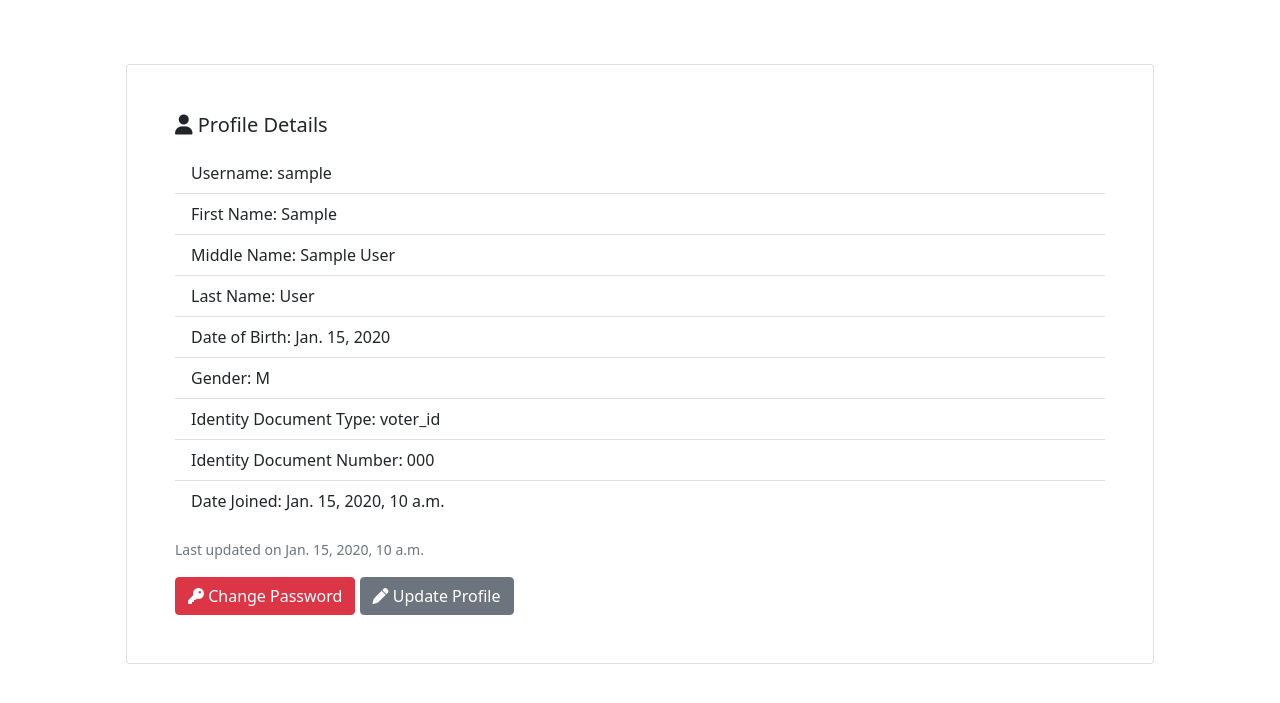
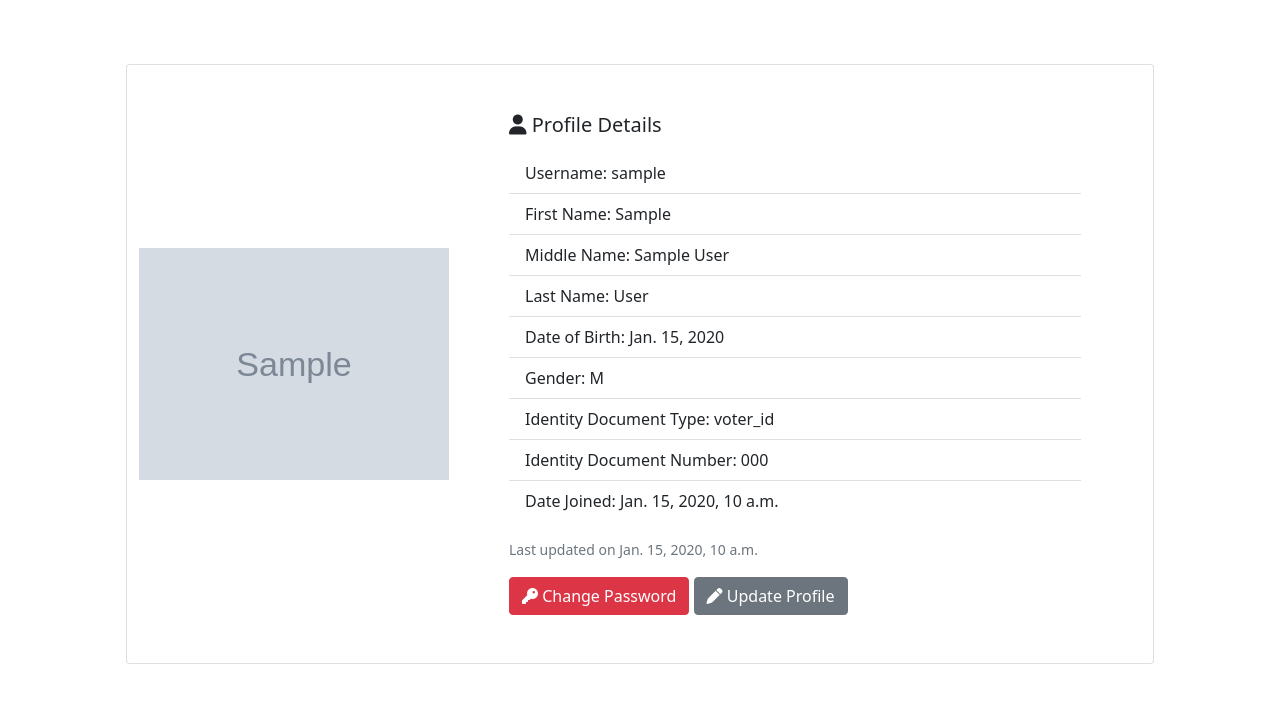
Before and after one commit to Prabin-Kumar-Baniya-NP/Vaccination-Management-System, a Django app: page /accounts/profile-view/ in a window 1280 px wide. Shown: the part 56-759 px from the top of the page. Run offline with Django 4.2, Linux system fonts and the light colour scheme; a user stored in the database is signed in; tables that the repository leaves empty hold one stand-in row (values such as "Sample post"); grey boxes marked "Sample" are stand-in pictures; some libraries are stand-ins or nearby versions.

Commit message:
Added Photo Field in Form and templates

```diff
--- a/mysite/static/css/styles.css
+++ b/mysite/static/css/styles.css
@@ -1,15 +1,17 @@
-.profile-image{
-    max-height: 450px;
-    width: auto;
+.profile-image img {
+  height: auto;
+  width: 100%;
 }
-a, .nav-btn-link{
-    text-decoration: none;
-    color: #000000;
+a,
+.nav-btn-link {
+  text-decoration: none;
+  color: #000000;
 }
-.btn-link{
-    text-decoration: none;
-    color: #ffffff;
+.btn-link {
+  text-decoration: none;
+  color: #ffffff;
 }
-.nav-btn-link:hover, .btn-link:hover{
-    color: #ffffff;
+.nav-btn-link:hover,
+.btn-link:hover {
+  color: #ffffff;
 }
--- a/mysite/user/apps.py
+++ b/mysite/user/apps.py
@@ -4,3 +4,7 @@ from django.apps import AppConfig
 class UserConfig(AppConfig):
     default_auto_field = 'django.db.models.BigAutoField'
     name = 'user'
+
+    def ready(self):
+        from . import signals
+        return super().ready()
--- a/mysite/user/models.py
+++ b/mysite/user/models.py
@@ -1,4 +1,3 @@
-from email.policy import default
 from django.db import models
 from django.contrib.auth.models import AbstractBaseUser, PermissionsMixin
 from django.contrib.auth.base_user import BaseUserManager
--- a/mysite/user/templates/user/profile-update.html
+++ b/mysite/user/templates/user/profile-update.html
@@ -4,7 +4,7 @@
 {% endblock title %}
 {% block content %}
 <div class="m-sm-2 p-sm-2 m-md-4 p-md-4">
-    <form method="POST" action="">
+    <form method="POST" action="" enctype="multipart/form-data">
       {% csrf_token %} {% for field in form %}
       <div class="mb-2 row">
         {{ field.errors }} {{ field.label_tag }}
--- a/mysite/user/templates/user/profile-view.html
+++ b/mysite/user/templates/user/profile-view.html
@@ -7,8 +7,11 @@
 <div class="m-sm-2 p-sm-2 m-md-4 p-md-4">
     <div class="card mb-3">
         <div class="row g-0">
-          <div class="col-12">
-            <div class="card-body m-sm-2 p-sm-2 m-md-4 p-md-4">
+            <div class="col-12 row">
+                <div class="profile-image col-4 d-flex align-items-center justify-content-center">
+                    <img src={{ user.photo.url }} alt="Profile Picture">
+                </div>
+                <div class="card-body col-6 m-sm-2 p-sm-2 m-md-4 p-md-4">
                     <h5 class="card-title"><i class="fa-solid fa-user"></i> Profile Details</h5>
                     <p class="card-text">
                     <ul class="list-group list-group-flush">
@@ -44,10 +47,12 @@
                     <p class="card-text"><small class="text-muted">Last updated on {{user.last_updated}}</small></p>
                     <div class="link-container">
                         <button class="btn btn-danger">
-                    <a href="{% url 'accounts:change-password' %}" class="btn-link"><i class="fa-solid fa-key"></i> Change Password</a>
+                            <a href="{% url 'accounts:change-password' %}" class="btn-link"><i
+                                    class="fa-solid fa-key"></i> Change Password</a>
                         </button>
                         <button class="btn btn-secondary">
-                    <a href="{% url 'accounts:profile-update' %}" class="btn-link"><i class="fa-solid fa-pen"></i> Update Profile</a>
+                            <a href="{% url 'accounts:profile-update' %}" class="btn-link"><i
+                                    class="fa-solid fa-pen"></i> Update Profile</a>
                         </button>
                     </div>
                 </div>
--- a/mysite/user/templates/user/signup.html
+++ b/mysite/user/templates/user/signup.html
@@ -1,7 +1,7 @@
 {% extends 'mysite/base.html' %} {% block title %}
 <title>Signup</title>
 {% endblock %} {% block content %}
-<form method="POST" action="">
+<form method="POST" action="" enctype="multipart/form-data">
   {% csrf_token %} {% for field in form %}
   <div class="mb-2 row">
     {{ field.errors }} {{ field.label_tag }}
--- a/mysite/user/views.py
+++ b/mysite/user/views.py
@@ -15,7 +15,7 @@ def signup(request):
     Creates a new user based on given email, password and other necessary informations
     """
     if request.method == "POST":
-        form = SignupForm(request.POST)
+        form = SignupForm(request.POST, request.FILES)
         if form.is_valid():
             user = form.save()
             Patient.objects.create(user=user)
@@ -103,7 +103,8 @@ def profile_update(request):
     Updates the profile information of user
     """
     if request.method == "POST":
-        form = ProfileUpdateForm(request.POST, instance=request.user)
+        form = ProfileUpdateForm(
+            request.POST, request.FILES, instance=request.user)
         if form.is_valid():
             form.save()
             return HttpResponseRedirect(reverse("accounts:profile-view"))
```
Also changed, not shown: mysite/user/forms.py (+8 -2 lines), mysite/user/signals.py (added, +33 -0 lines). Lines whose indentation alone changed are shown as unchanged.
